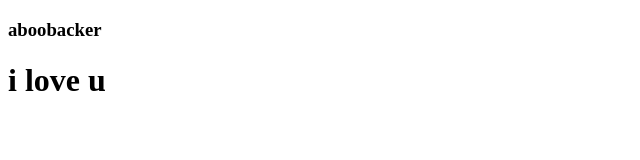
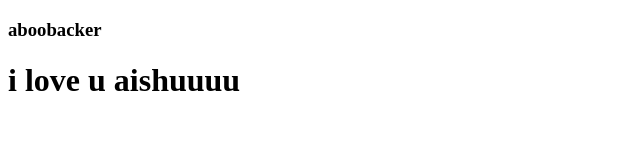
Before and after one commit to AboobackerSiddiqueMp/weather-app, a plain HTML site: page hi.html in a window 1280 px wide. Shown: the whole page, without its empty margins (0-640 px from the left). Drawn offline with Linux system fonts and the light colour scheme.

Commit message:
hi modified

```diff
--- a/hi.html
+++ b/hi.html
@@ -7,6 +7,6 @@
 </head>
 <body>
     <h3>aboobacker</h3>
-    <h1>i love u</h1>
+    <h1>i love u aishuuuu</h1>
 </body>
 </html>
```
